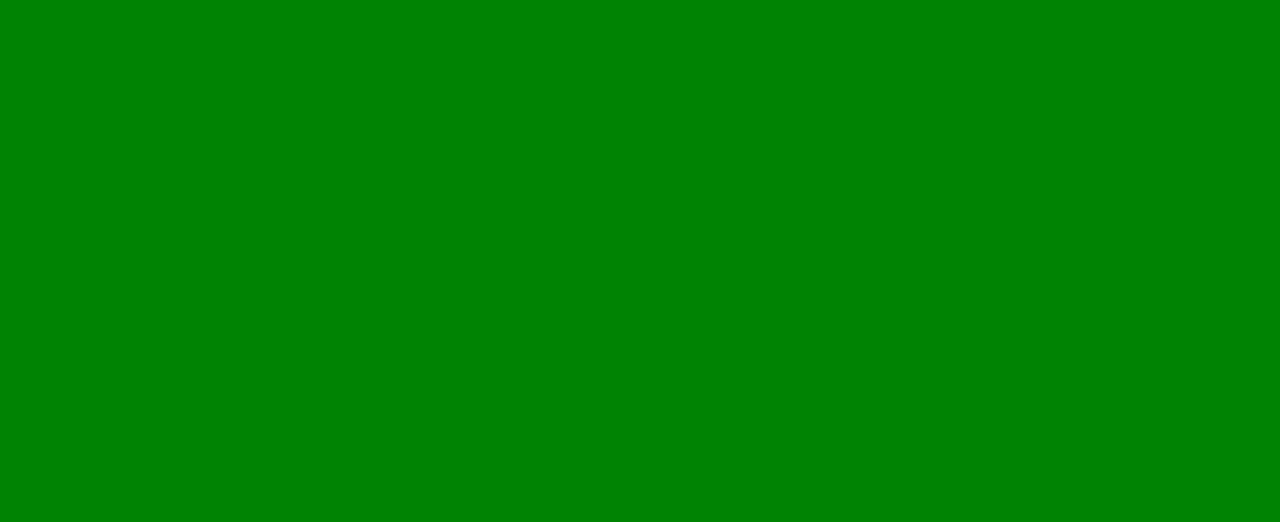
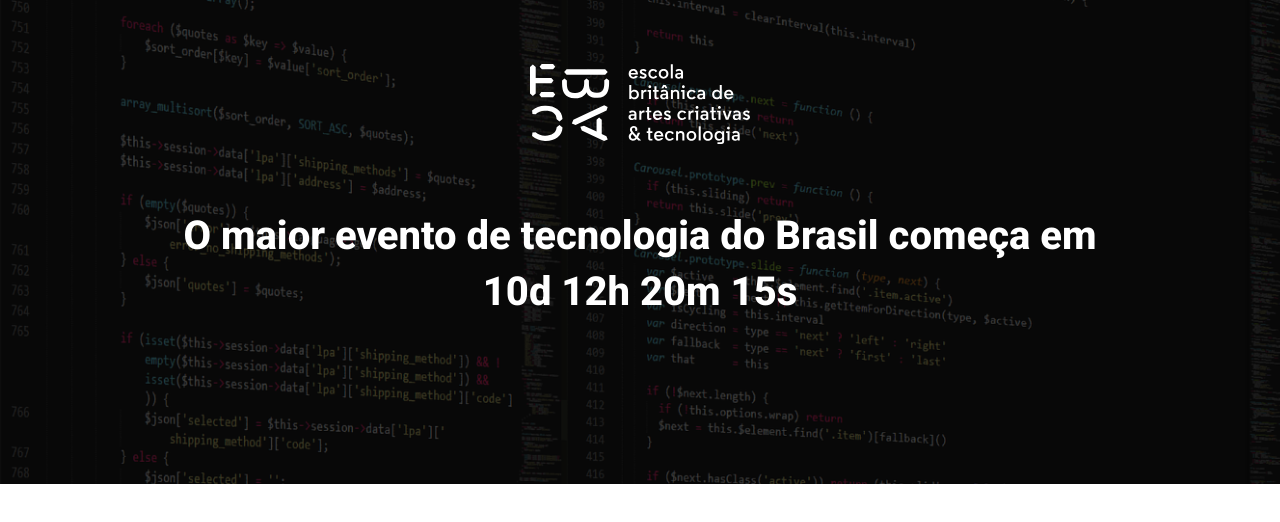
Before and after one commit to helena-martinss/ebac_tech_talks, a website built with Parcel: page src/index.html in a window 1280 px wide. Built offline with nearby package versions, Linux system fonts and the light colour scheme.

Commit message:
criando o hero

```diff
--- a/package.json
+++ b/package.json
@@ -10,6 +10,7 @@
   "license": "ISC",
   "devDependencies": {
     "@parcel/transformer-sass": "^2.14.4",
-    "parcel": "^2.14.4"
+    "parcel": "^2.14.4",
+    "sharp": "^0.33.5"
   }
 }
--- a/src/index.html
+++ b/src/index.html
@@ -1,13 +1,23 @@
 <!DOCTYPE html>
-<html lang="en">
+<html lang="pt-BR">
 <head>
     <meta charset="UTF-8">
     <meta name="viewport" content="width=device-width, initial-scale=1.0">
-    <title>Document</title>
+    <title>EBAC Tech Talks</title>
+    <link rel="preconnect" href="https://fonts.googleapis.com">
+    <link rel="preconnect" href="https://fonts.gstatic.com" crossorigin>
+    <link href="https://fonts.googleapis.com/css2?family=Roboto:ital,wght@0,100..900;1,100..900&display=swap" rel="stylesheet">
     <link rel="stylesheet" href="styles/main.scss">
 </head>
 <body>
-
+    <header class="hero">
+        <div class="container">
+            <img class="hero__logo" src="./images/ebac_logo.svg" alt="EBAC">
+            <p class="hero__text">
+                O maior evento de tecnologia do Brasil começa em 10d 12h 20m 15s
+            </p>
+        </div>
+    </header>
 </body>
 <script src="scripts/main.js"></script>
 </html>
--- /dev/null
+++ b/src/styles/_hero.scss
@@ -0,0 +1,52 @@
+.hero {
+    padding-top: 64px;
+    padding-bottom: 100px;
+    background-image: url(../images/fundo.png);
+    background-repeat: no-repeat;
+    background-size: cover;
+    position: relative;
+
+    .container {
+        position: relative;
+    }
+
+    &::before {
+        position: absolute;
+        top: 0;
+        left: 0;
+        width: 100%;
+        height: 100%;
+        background-color: #000;
+        content: '';
+        opacity: .7;
+    }
+
+    &__text {
+        margin-top: 64px;
+        margin-bottom: 64px;
+        font-size: 40px;
+        line-height: 56px;
+        font-weight: 800;
+        text-align: center;
+    }
+
+    &__logo {
+        display: block;
+        margin: 0 auto;
+        height: 80px;
+    }
+
+    @media (max-width: 640px) {
+        padding: 40px 0;
+
+        &__logo {
+            height: 40px;
+        }
+
+        &__text {
+            font-size: 22px;
+            line-height: 24px;
+            margin: 24px 0;
+        }
+    }
+}
--- a/src/styles/main.scss
+++ b/src/styles/main.scss
@@ -1,3 +1,23 @@
-body {
-    background-color: green;
+@use 'hero';
+
+* {
+    margin: 0;
+    padding: 0;
+    box-sizing: border-box;
+    font-family: Roboto, sans-serif;
+    color: #fff;
 }
+
+.container {
+    max-width: 960px;
+    width: 100%;
+    margin: 0 auto;
+
+    @media (max-width: 640px) {
+        max-width: 80%;
+    }
+
+    @media (max-width: 1024px) {
+        max-width: 90%;
+    }
+}
```
Also changed, not shown: 1 other file.
